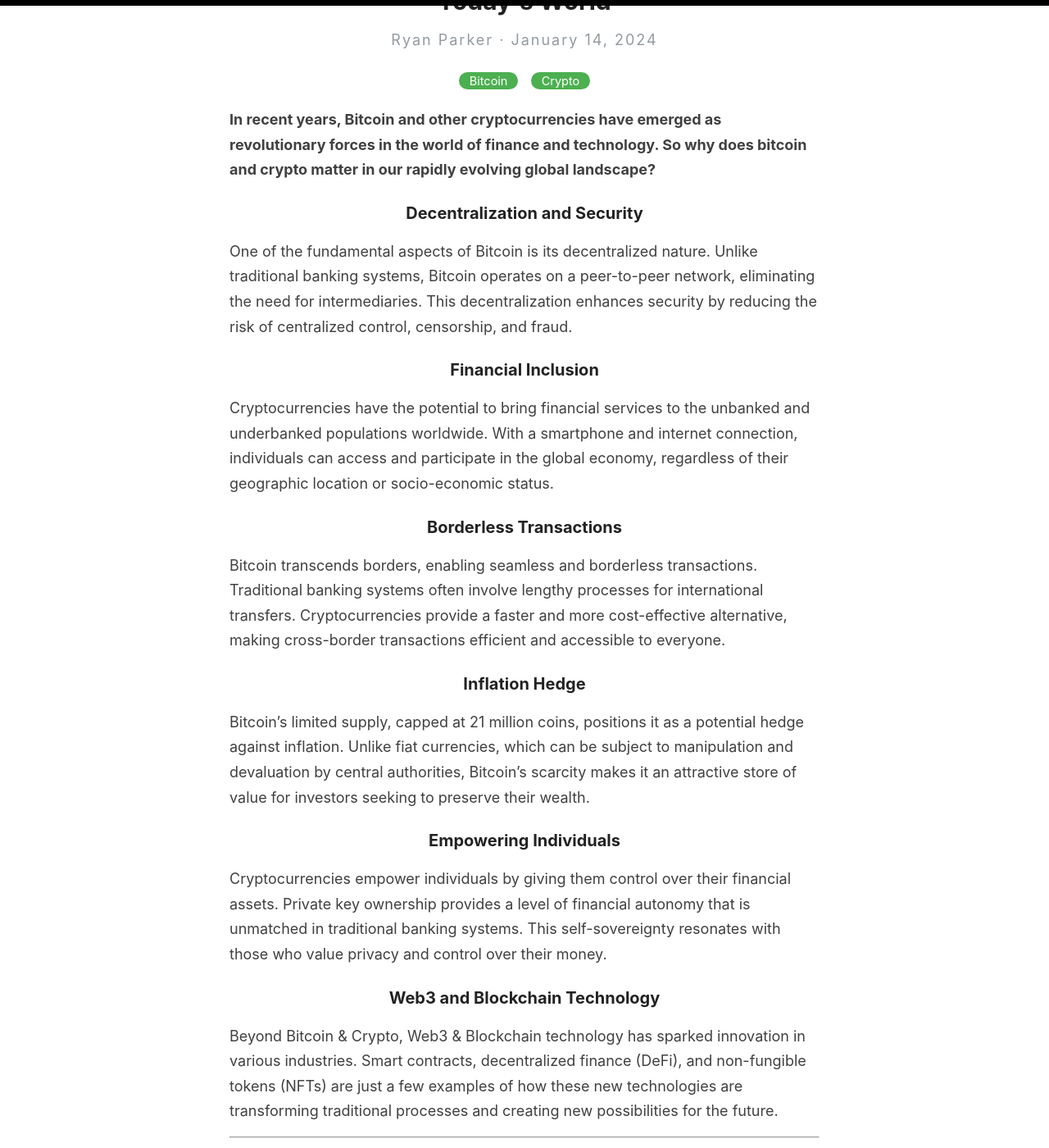
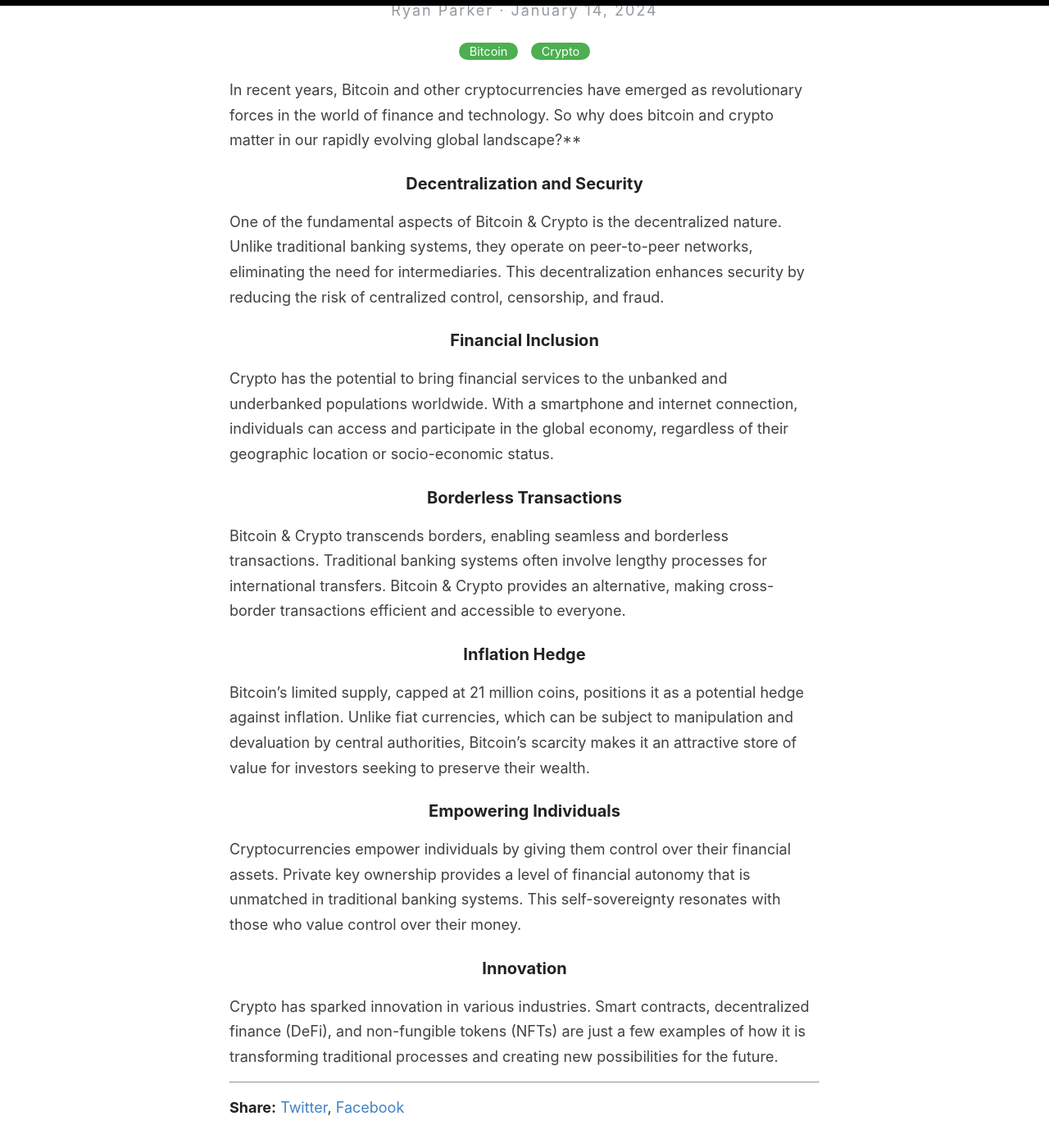
Before and after one commit to ryanparkr/ryanparkr.github.io, a Jekyll site: the page built from _posts/2024-01-14-importance-of-bitcoin-and-crypto.md, in a window 1280 px wide and 1400 px high, scrolled down 247 px. Shown: the whole window at 82% size. Built offline with Jekyll 4.4.1, drawn with Linux system fonts in a browser that asks for light colours; some of the changed text lies outside the part shown.

Commit message:
Update 2024-01-14-importance-of-bitcoin-and-crypto.md

```diff
--- a/_posts/2024-01-14-importance-of-bitcoin-and-crypto.md
+++ b/_posts/2024-01-14-importance-of-bitcoin-and-crypto.md
@@ -1,22 +1,22 @@
 ---
 layout: post
-title: The Importance of Bitcoin and Cryptocurrency in Today's World
+title: The Importance of Bitcoin and Crypto
 categories: [Bitcoin, Crypto]
 ---
 
-**In recent years, Bitcoin and other cryptocurrencies have emerged as revolutionary forces in the world of finance and technology. So why does bitcoin and crypto matter in our rapidly evolving global landscape?**
+In recent years, Bitcoin and other cryptocurrencies have emerged as revolutionary forces in the world of finance and technology. So why does bitcoin and crypto matter in our rapidly evolving global landscape?**
 
 ### Decentralization and Security
 
-One of the fundamental aspects of Bitcoin is its decentralized nature. Unlike traditional banking systems, Bitcoin operates on a peer-to-peer network, eliminating the need for intermediaries. This decentralization enhances security by reducing the risk of centralized control, censorship, and fraud.
+One of the fundamental aspects of Bitcoin & Crypto is the decentralized nature. Unlike traditional banking systems, they operate on peer-to-peer networks, eliminating the need for intermediaries. This decentralization enhances security by reducing the risk of centralized control, censorship, and fraud.
 
 ### Financial Inclusion
 
-Cryptocurrencies have the potential to bring financial services to the unbanked and underbanked populations worldwide. With a smartphone and internet connection, individuals can access and participate in the global economy, regardless of their geographic location or socio-economic status.
+Crypto has the potential to bring financial services to the unbanked and underbanked populations worldwide. With a smartphone and internet connection, individuals can access and participate in the global economy, regardless of their geographic location or socio-economic status.
 
 ### Borderless Transactions
 
-Bitcoin transcends borders, enabling seamless and borderless transactions. Traditional banking systems often involve lengthy processes for international transfers. Cryptocurrencies provide a faster and more cost-effective alternative, making cross-border transactions efficient and accessible to everyone.
+Bitcoin & Crypto transcends borders, enabling seamless and borderless transactions. Traditional banking systems often involve lengthy processes for international transfers. Bitcoin & Crypto provides an alternative, making cross-border transactions efficient and accessible to everyone.
 
 ### Inflation Hedge
 
@@ -24,11 +24,11 @@ Bitcoin's limited supply, capped at 21 million coins, positions it as a potentia
 
 ### Empowering Individuals
 
-Cryptocurrencies empower individuals by giving them control over their financial assets. Private key ownership provides a level of financial autonomy that is unmatched in traditional banking systems. This self-sovereignty resonates with those who value privacy and control over their money.
+Cryptocurrencies empower individuals by giving them control over their financial assets. Private key ownership provides a level of financial autonomy that is unmatched in traditional banking systems. This self-sovereignty resonates with those who value control over their money.
 
-### Web3 and Blockchain Technology
+### Innovation
 
-Beyond Bitcoin & Crypto, Web3 & Blockchain technology has sparked innovation in various industries. Smart contracts, decentralized finance (DeFi), and non-fungible tokens (NFTs) are just a few examples of how these new technologies are transforming traditional processes and creating new possibilities for the future.
+Crypto has sparked innovation in various industries. Smart contracts, decentralized finance (DeFi), and non-fungible tokens (NFTs) are just a few examples of how it is transforming traditional processes and creating new possibilities for the future.
 
 
 
```
